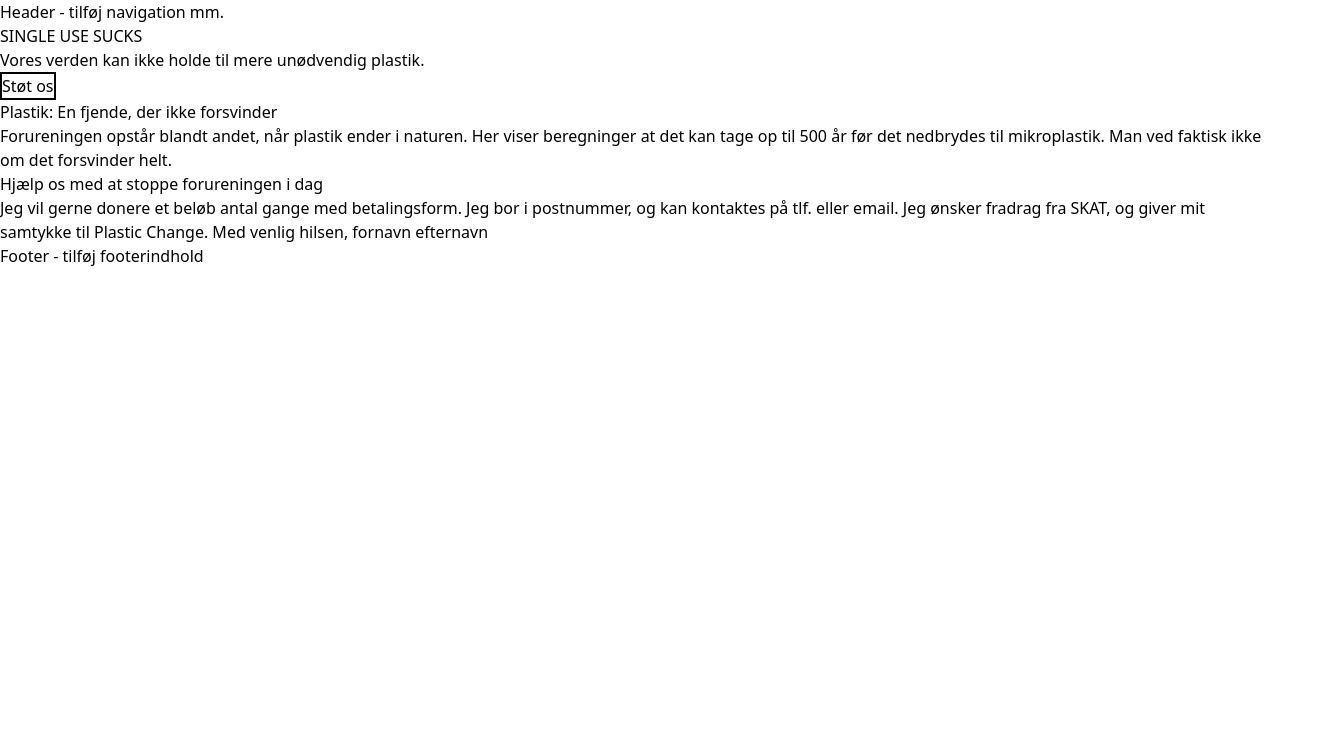
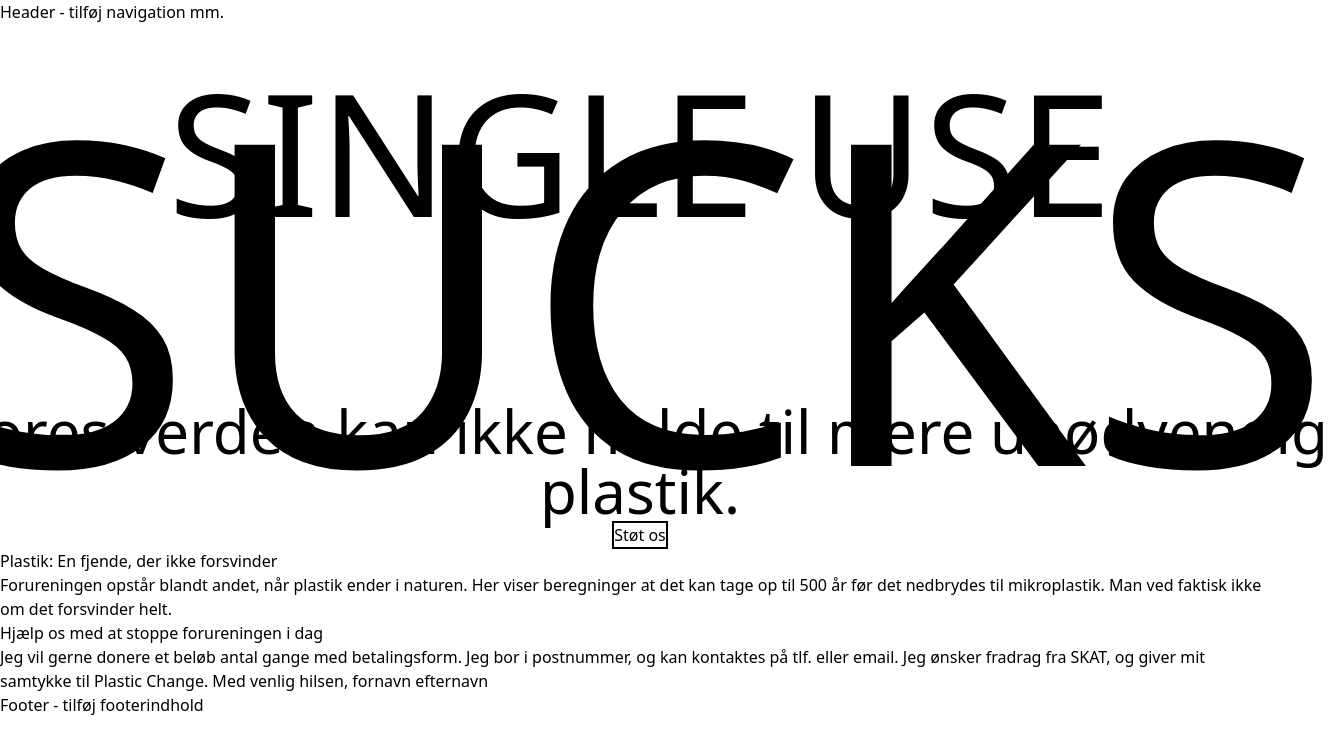
Before and after one commit to trla0001/singleusesucks, an Astro site: page / in a window 1280 px wide. Shown: the whole page, 1333 px wide, since content can reach past the window. Built offline with nearby package versions, Linux system fonts and the light colour scheme; Astro itself is replaced by a stand-in of ours.

Commit message:
stylet hero text

```diff
--- a/src/pages/index.astro
+++ b/src/pages/index.astro
@@ -8,9 +8,10 @@ import thumbsup from "../assets/images/thumbsup.png";
 
 <MainLayout title="Titel">
   <section id="hero">
-    <article>
-      <h1>SINGLE USE <span>SUCKS</span></h1>
-      <h2>Vores verden kan ikke holde til mere unødvendig plastik.</h2>
+    <article class="grid justify-center text-center">
+      <h1 class="text-[65px] lg:text-[170px]">SINGLE USE</h1>
+      <h1 class="text-[175px] lg:text-[450px] leading-[26px] pb-24">SUCKS</h1>
+      <h2 class="lg:text-6xl">Vores verden kan ikke holde til mere unødvendig plastik.</h2>
       <Button>Støt os</Button>
     </article>
   </section>
```
